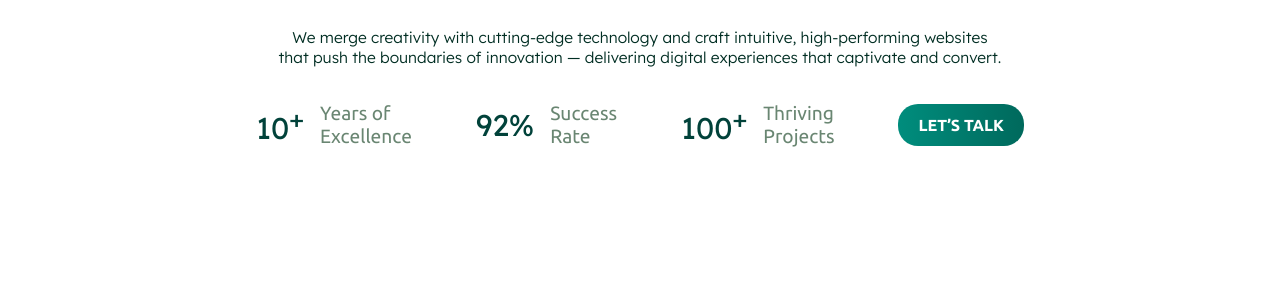
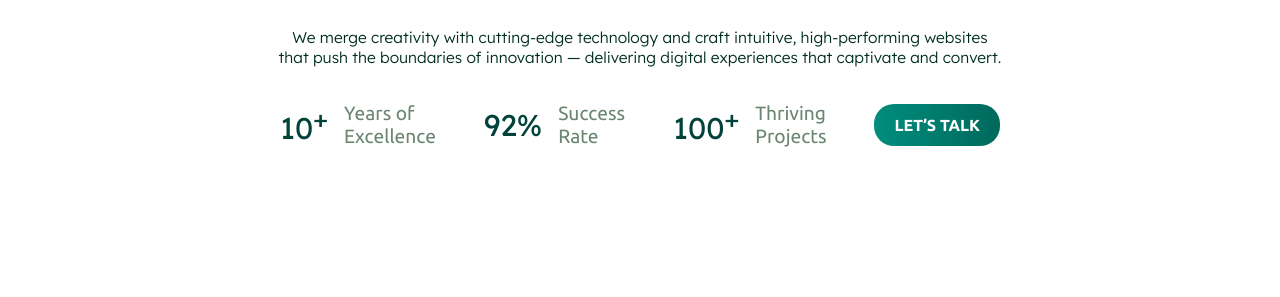
Before and after one commit to khatrimrehan/new-portfolio, a plain HTML site: page index.html in a window 1280 px wide. Shown: the part 503-800 px from the top of the page. Drawn offline with nearby package versions, Linux system fonts and the light colour scheme; a web font is replaced by a local one.

Commit message:
Update style.css

```diff
--- a/style.css
+++ b/style.css
@@ -184,8 +184,9 @@ p {
     left: 0;
     width: 100%;
     display: flex;
+    flex-wrap: wrap;
     justify-content: center;
-    gap: 4rem;
+    gap: 3rem;
     padding: 15px 20px;
     margin: 0;
     list-style: none;
```
